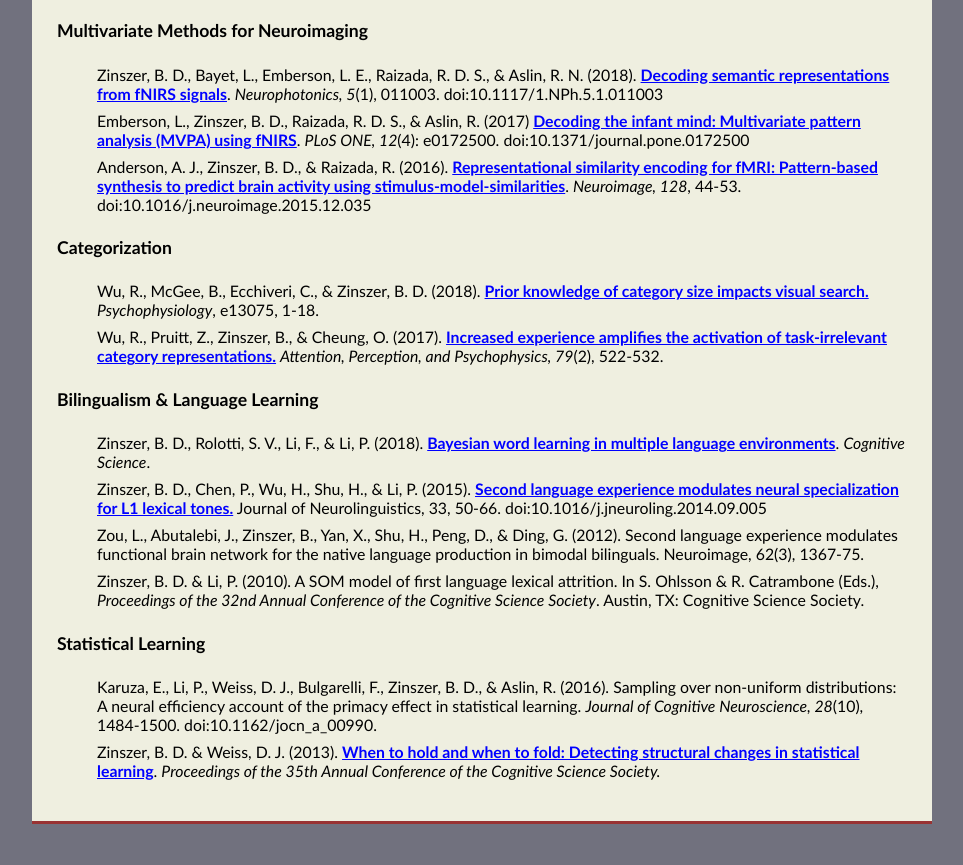
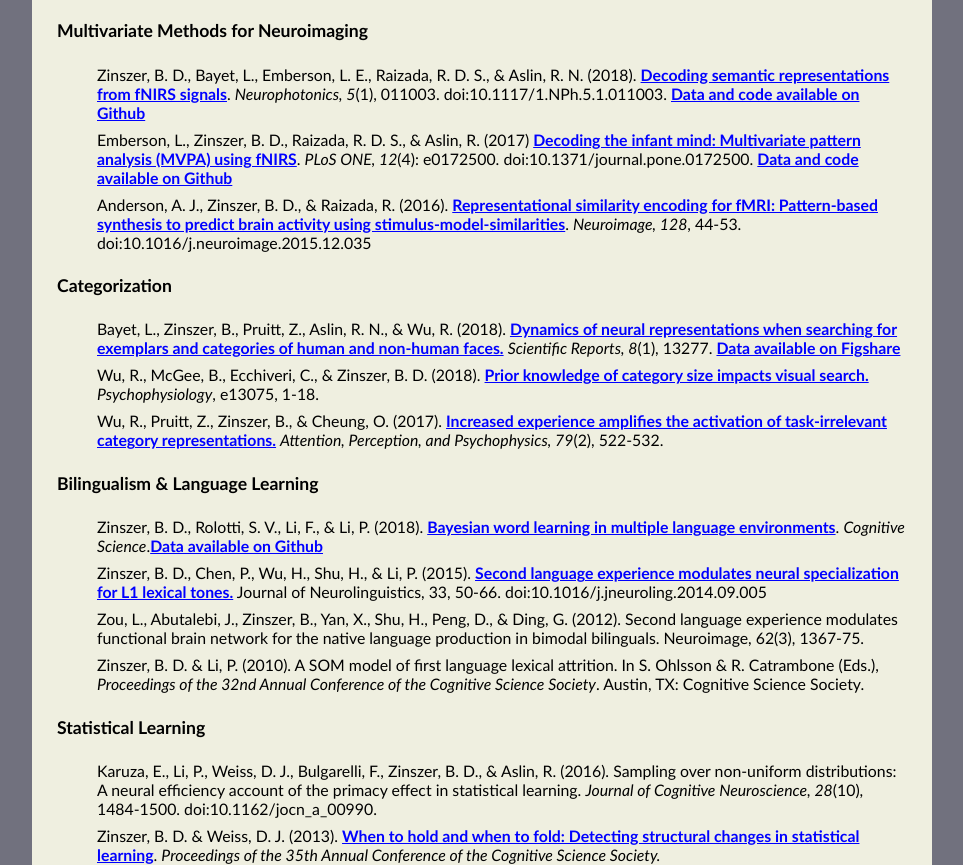
Before and after one commit to bzinszer/bzinszer.github.io, a plain HTML site: page research.html in a window 1280 px wide. Shown: the part 1867-2732 px from the top of the page, without its empty margins (158-1121 px from the left). Drawn offline with Linux system fonts and the light colour scheme.

Commit message:
updated pubs and added links to data/code

```diff
--- a/research.html
+++ b/research.html
@@ -103,14 +103,15 @@ See my <em><a href="http://github.com/bzinszer" target="new">Github profile</a><
 <a name="multivariate"></a>
 <h4>Multivariate Methods for Neuroimaging</h4>
 <ul style="font-size:0.9em;list-style-type: none;">
-<li style="margin: 0 0 8px 0;">Zinszer, B. D., Bayet, L., Emberson, L. E., Raizada, R. D. S., &amp; Aslin, R. N. (2018). <a href="/pubs/Zinszer_etal_2018_Neurophotonics.pdf" target="new">Decoding semantic representations from fNIRS signals</a>. <em>Neurophotonics, 5</em>(1), 011003. doi:10.1117/1.NPh.5.1.011003</li>
-<li style="margin: 0 0 8px 0;">Emberson, L., Zinszer, B. D., Raizada, R. D. S., &amp; Aslin, R. (2017)  <a href="http://journals.plos.org/plosone/article?id=10.1371/journal.pone.0172500" target="new">Decoding the infant mind: Multivariate pattern analysis (MVPA) using fNIRS</a>. <em>PLoS ONE, 12</em>(4): e0172500. doi:10.1371/journal.pone.0172500</li>
+<li style="margin: 0 0 8px 0;">Zinszer, B. D., Bayet, L., Emberson, L. E., Raizada, R. D. S., &amp; Aslin, R. N. (2018). <a href="/pubs/Zinszer_etal_2018_Neurophotonics.pdf" target="new">Decoding semantic representations from fNIRS signals</a>. <em>Neurophotonics, 5</em>(1), 011003. doi:10.1117/1.NPh.5.1.011003. <a href="https://teammcpa.github.io" target="new">Data and code available on Github</a></li>
+<li style="margin: 0 0 8px 0;">Emberson, L., Zinszer, B. D., Raizada, R. D. S., &amp; Aslin, R. (2017)  <a href="http://journals.plos.org/plosone/article?id=10.1371/journal.pone.0172500" target="new">Decoding the infant mind: Multivariate pattern analysis (MVPA) using fNIRS</a>. <em>PLoS ONE, 12</em>(4): e0172500. doi:10.1371/journal.pone.0172500. <a href="https://teammcpa.github.io" target="new">Data and code available on Github</a></li>
 <li style="margin: 0 0 8px 0;">Anderson, A. J., Zinszer, B. D., &amp; Raizada, R. (2016). <a href="/pubs/Anderson_etal_2016_RSA_Decoding.pdf" target="new">Representational similarity encoding for fMRI: Pattern-based synthesis to predict brain activity using stimulus-model-similarities</a>. <em>Neuroimage, 128</em>, 44-53. doi:10.1016/j.neuroimage.2015.12.035</li>
 </ul>
 
 <a name="categorization"></a>
 <h4>Categorization</h4>
 <ul style="font-size:0.9em;list-style-type: none;">
+<li style="margin: 0 0 8px 0;">Bayet, L., Zinszer, B., Pruitt, Z., Aslin, R. N., & Wu, R. (2018). <a href="https://www.nature.com/articles/s41598-018-31526-y" target="new">Dynamics of neural representations when searching for exemplars and categories of human and non-human faces.</a> <em>Scientific Reports, 8</em>(1), 13277. <a href="https://figshare.com/articles/Dataset_Dynamics_of_neural_representations_when_searching_for_exemplars_and_categories_of_human_and_non-human_faces/5119966" target="new">Data available on Figshare</a></li>
 <li style="margin: 0 0 8px 0;">Wu, R., McGee, B., Ecchiveri, C., &amp; Zinszer, B. D. (2018). <a href="/pubs/Wu_etal_2018_Psychophysiology_CategorySizeN2pc.pdf" target="new">Prior knowledge of category size impacts visual search.</a> <em>Psychophysiology</em>, e13075, 1-18.</li>
 <li style="margin: 0 0 8px 0;">Wu, R., Pruitt, Z., Zinszer, B., &amp; Cheung, O. (2017). <a href="/pubs/Wu_etal_2017_APP_HealthyFoodsN2pc.pdf" target="new">Increased experience amplifies the activation of task-irrelevant category representations.</a> <em>Attention, Perception, and Psychophysics, 79</em>(2), 522-532.</li>
 </ul>
@@ -118,7 +119,7 @@ See my <em><a href="http://github.com/bzinszer" target="new">Github profile</a><
 <a name="bilingualism"></a>
 <h4>Bilingualism &amp; Language Learning</h4>
 <ul style="font-size:0.9em;list-style-type: none;">
-<li style="margin: 0 0 8px 0;">Zinszer, B. D., Rolotti, S. V., Li, F., &amp; Li, P. (2018). <a href="/pubs/Zinszer_etal_2017_CognitiveScience.pdf" target="new">Bayesian word learning in multiple language environments</a>. <em>Cognitive Science</em>.</li>
+<li style="margin: 0 0 8px 0;">Zinszer, B. D., Rolotti, S. V., Li, F., &amp; Li, P. (2018). <a href="/pubs/Zinszer_etal_2017_CognitiveScience.pdf" target="new">Bayesian word learning in multiple language environments</a>. <em>Cognitive Science</em>.<a href="https://github.com/bzinszer/Bayes-Learn-Multi-Lang" target="new">Data available on Github</a></li>
 <li style="margin: 0 0 8px 0;">Zinszer, B. D., Chen, P., Wu, H., Shu, H., &amp; Li, P. (2015). <a href="http://www.sciencedirect.com/science/article/pii/S0911604414000621" target="new">Second language experience modulates neural specialization for L1 lexical tones.</a> Journal of Neurolinguistics, 33, 50-66. doi:10.1016/j.jneuroling.2014.09.005</li>
 <li style="margin: 0 0 8px 0;">Zou, L., Abutalebi, J., Zinszer, B., Yan, X., Shu, H., Peng, D., &amp; Ding, G. (2012). Second language experience modulates functional brain network for the native language production in bimodal bilinguals. Neuroimage, 62(3), 1367-75.</li>
 <li style="margin: 0 0 8px 0;">Zinszer, B. D. &amp; Li, P. (2010). A SOM model of first language lexical attrition. In S. Ohlsson & R. Catrambone (Eds.), <em>Proceedings of the 32nd Annual Conference of the Cognitive Science Society</em>. Austin, TX: Cognitive Science Society. </li>
```
